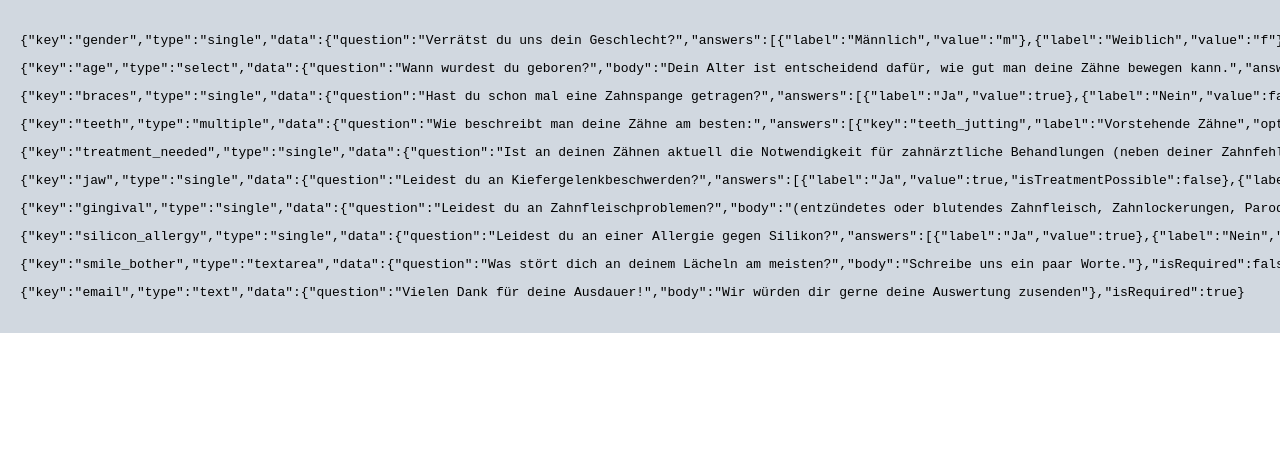
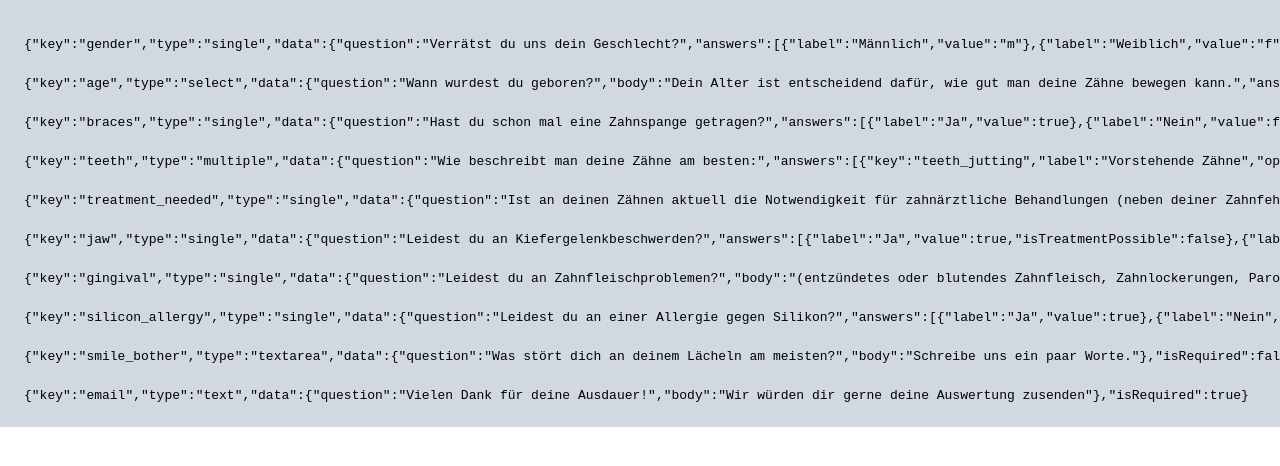
Before and after one commit to ipochinskiy/questionnaire, a React (Create React App) app: page / in a window 1280 px wide. Shown: the top 466 px of the page. Built offline with nearby package versions, Linux system fonts and the light colour scheme.

Commit message:
add margin between panel items

```diff
--- a/src/questionnaire/Questionnaire/Questionnaire.scss
+++ b/src/questionnaire/Questionnaire/Questionnaire.scss
@@ -1,11 +1,19 @@
 @import '../../colors.scss';
 
-$content-padding: 20px;
+$standard-margin: 24px;
 
 .Questionnaire {
     background-color: $neutral1-l1;
 
-    padding: $content-padding;
+    padding: $standard-margin;
     overflow-x: hidden;
     overflow-y: auto;
+
+    & > * {
+        margin-bottom: $standard-margin;
+
+        &:last-child {
+            margin-bottom: 0;
+        }
+    }
 }
```
